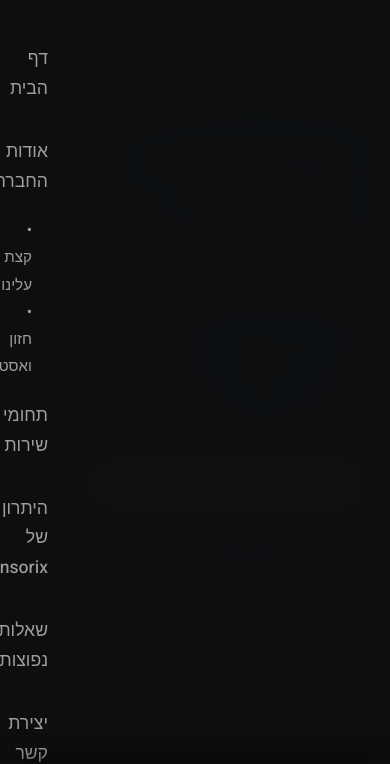
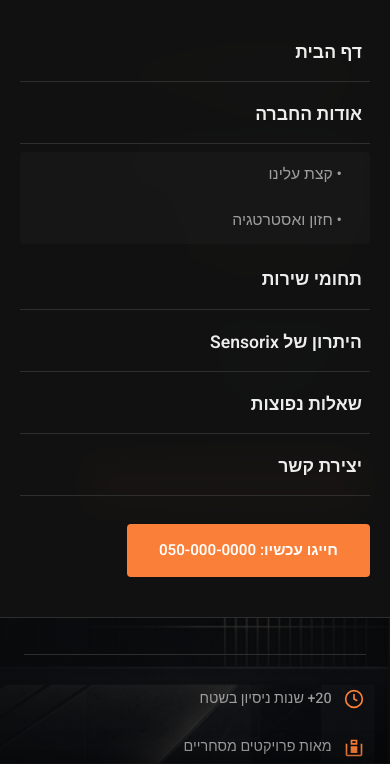
Before and after one commit to shlomi-sharbet/sensorX-website, a plain HTML site: page index.html in a window 390 px wide. Both pictures are taken after a click on the button "פתח תפריט ניווט". Shown: the part 80-844 px from the top of the page. Drawn offline with Linux system fonts and the light colour scheme; a web font is replaced by a local one.

Commit message:
fix(mobile): resolve mobile nav padding bug that caused narrow text wrapping

```diff
--- a/style.css
+++ b/style.css
@@ -363,16 +363,20 @@ button { cursor: pointer; border: none; background: none; font-family: inherit;
   position: fixed;
   inset-block-start: var(--header-h);
   inset-inline: 0;
-  background: hsla(220, 14%, 6%, 0.98);
+  max-height: calc(100vh - var(--header-h));
+  overflow-y: auto;
+  -webkit-overflow-scrolling: touch;
+  background: hsla(0, 0%, 7%, 0.98);
   backdrop-filter: blur(16px);
-  padding: 2rem var(--container);
+  -webkit-backdrop-filter: blur(16px);
+  padding: 1.5rem clamp(1.25rem, 5vw, 2rem) 2.5rem;
   flex-direction: column;
-  gap: 0.5rem;
+  gap: 0.25rem;
   border-block-end: 1px solid var(--clr-border);
   z-index: 999;
   transform: translateY(-10px);
   opacity: 0;
-  transition: var(--transition);
+  transition: transform var(--transition), opacity var(--transition);
 }
 .mobile-nav.open {
   display: flex;
@@ -381,18 +385,29 @@ button { cursor: pointer; border: none; background: none; font-family: inherit;
 }
 .mobile-nav-link {
   font-size: 1.1rem;
+  font-weight: 600;
+  color: var(--clr-text-primary);
+  padding: 0.85rem 0.5rem;
+  border-block-end: 1px solid var(--clr-border);
+  transition: var(--transition);
+  display: block;
+}
+.mobile-nav-link:hover {
+  color: var(--clr-gold);
+  padding-inline-start: 0.5rem;
+}
+.mobile-nav-sub {
+  padding-inline-start: 1.25rem;
+  background: rgba(255, 255, 255, 0.02);
+  border-radius: var(--radius-sm);
+  margin-block: 0.25rem;
+}
+.mobile-nav-sub .mobile-nav-link {
+  font-size: 0.98rem;
   font-weight: 500;
   color: var(--clr-text-secondary);
-  padding: 0.75rem 0;
-  border-block-end: 1px solid var(--clr-border);
-  transition: var(--transition);
-}
-.mobile-nav-link:hover { color: var(--clr-gold); padding-inline-end: 0.5rem; }
-.mobile-nav-sub { padding-inline-start: 1rem; }
-.mobile-nav-sub .mobile-nav-link {
-  font-size: 0.95rem;
   border: none;
-  padding: 0.4rem 0;
+  padding: 0.6rem 0.5rem;
 }
 
 /* ============================================================
```
